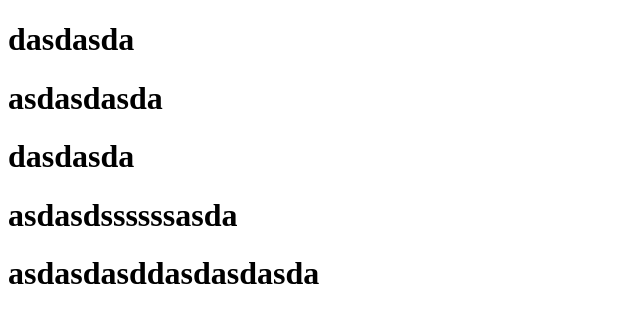
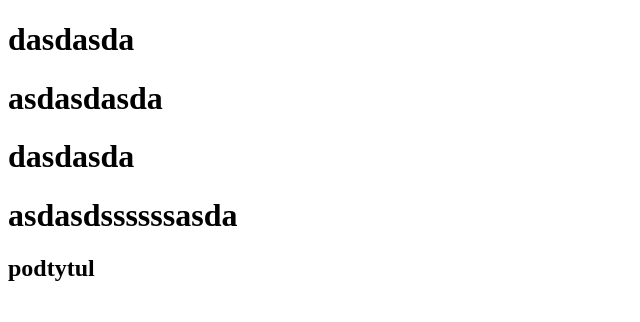
Before and after one commit to entrop-/travi, a plain HTML site: page index.html in a window 1280 px wide. Shown: the whole page, without its empty margins (0-640 px from the left). Drawn offline with Linux system fonts and the light colour scheme.

Commit message:
podtytul

```diff
--- a/index.html
+++ b/index.html
@@ -9,6 +9,6 @@
 <h1>asdasdasda</h1>
 <h1>dasdasda</h1>
 <h1>asdasdssssssasda</h1>
-<h1>asdasdasddasdasdasda</h1>
+<h2>podtytul</h2>
 </body>
 </html>
```
